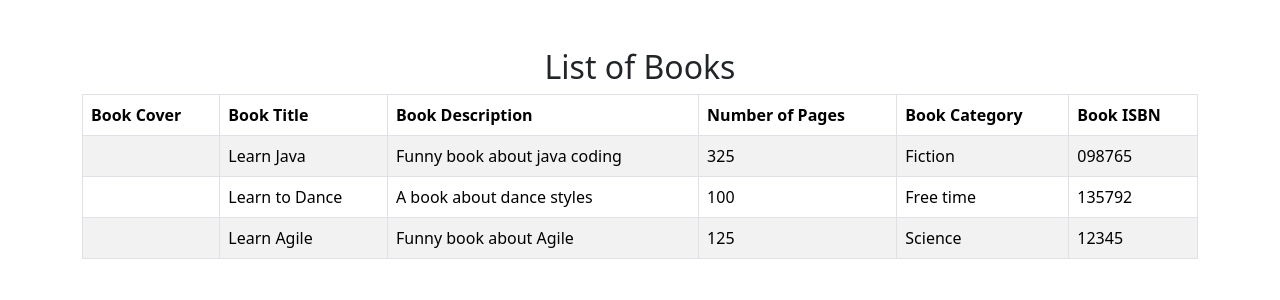
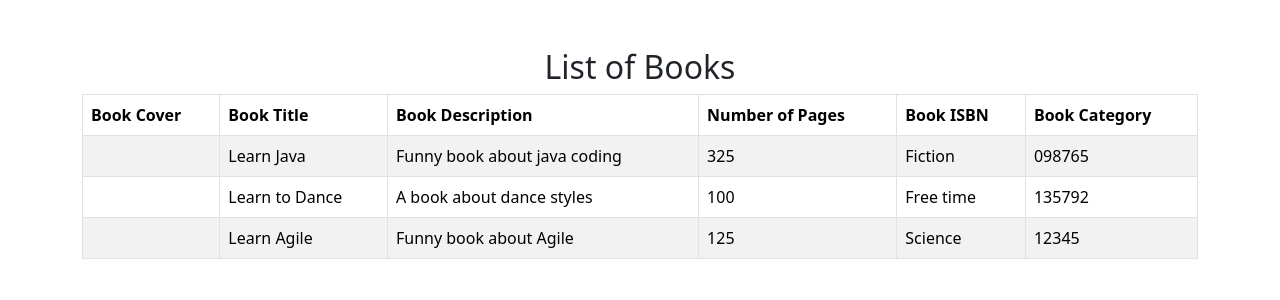
Before and after one commit to RolandasBurksa/Java-SpringBoot-Project, a React (Vite) app in the folder Spring project/front-end/: page / in a window 1280 px wide. Shown: the top 300 px of the page. Built offline with nearby package versions, Linux system fonts and the light colour scheme.

Commit message:
Update ListBooksComponent.jsx

```diff
--- a/Spring project/front-end/src/components/ListBooksComponent.jsx
+++ b/Spring project/front-end/src/components/ListBooksComponent.jsx
@@ -45,8 +45,8 @@ const ListBooksComponent = () => {
               <th>Book Title </th>
               <th>Book Description </th>
               <th>Number of Pages </th>
+              <th>Book ISBN </th>
               <th>Book Category </th>
-              <th>Book ISBN </th>
             </tr>
           </thead>
           <tbody>
```
